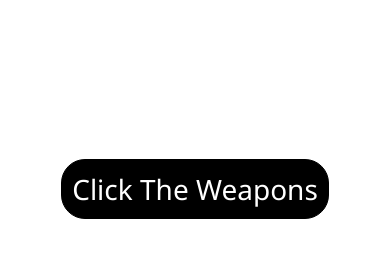
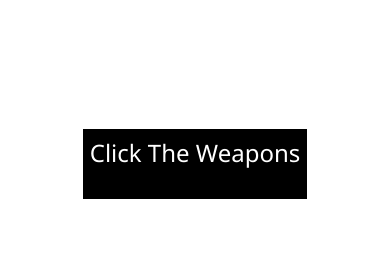
Before and after one commit to Shreya-devs/stone-paper-scissor-website, a plain HTML site: page index.html in a window 390 px wide. Shown: the part 424-682 px from the top of the page. Drawn offline with Linux system fonts and the light colour scheme.

Commit message:
Updated CSS styling

```diff
--- a/style.css
+++ b/style.css
@@ -76,13 +76,12 @@ h1{
 }
 .msg{
     height: 60px;
-
     text-align: center;
     background-color: black;
     color: white;
-    padding: 10px;
+    margin-top: 10px;
     font-size: 2rem;
-    border-radius: 1.5rem;
+    /* border-radius: 1rem; */
     border: 1px solid black;
     font-family: 'Segoe UI', Tahoma, Geneva, Verdana, sans-serif;
 }
@@ -96,11 +95,18 @@ h1{
     width: 100px;
     }
     .msg{
-       font-size: 1.75rem;
+       height: 70px;
+       font-size: 1.5rem;
        margin-top: 90px;
+       padding: 6px;
     }
     .score-num1,
 .score-num2{
    font-size: 30px;
 }
+
+.msg-con{
+    margin-top: 70px;
 }
+
+}
```
